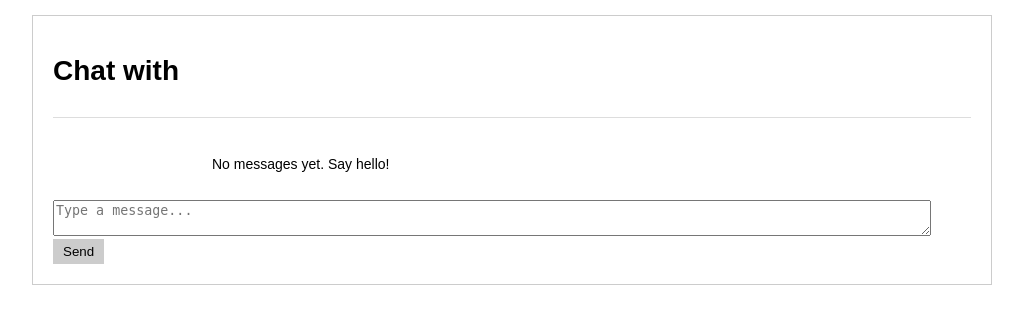
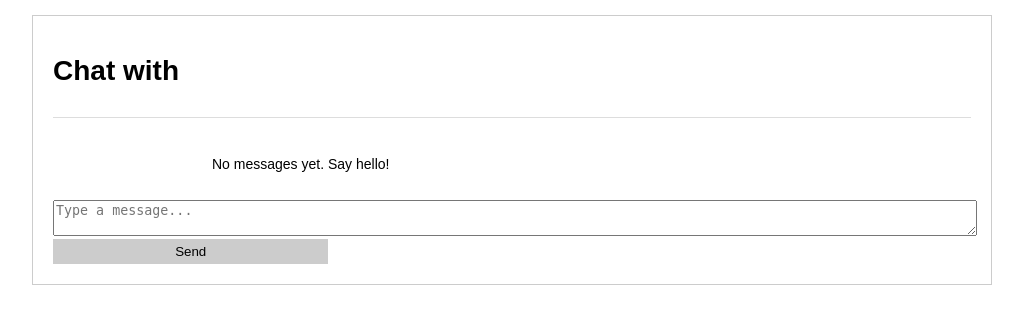
Before and after one commit to burix00/huge_3bAPC, a PHP site: template application/view/chat/showChat.php in a window 1280 px wide. Shown: the part 511-826 px from the top of the page, without its empty margins (128-1151 px from the left). Run offline with PHP 8.4, Linux system fonts and the light colour scheme; the template is opened without the code that fills it, so the values that code supplies are empty; some libraries are stand-ins or nearby versions.

Commit message:
update: minor change (send-btn width)

```diff
--- a/application/view/chat/showChat.php
+++ b/application/view/chat/showChat.php
@@ -19,8 +19,8 @@
 
         <form method="post" action="<?php echo Config::get('URL'); ?>chat/send/<?php echo (int)$this->receiver->user_id; ?>">
             <input type="hidden" name="csrf_token" value="<?php echo Csrf::makeToken(); ?>" />
-            <textarea style="width: 95%;" name="message_text" placeholder="Type a message..." required></textarea>
-            <input type="submit" value="Send" />
+            <textarea style="width: 100%;" name="message_text" placeholder="Type a message..." required></textarea>
+            <input style="width: 30%" type="submit" value="Send" />
         </form>
 
     </div>
```
